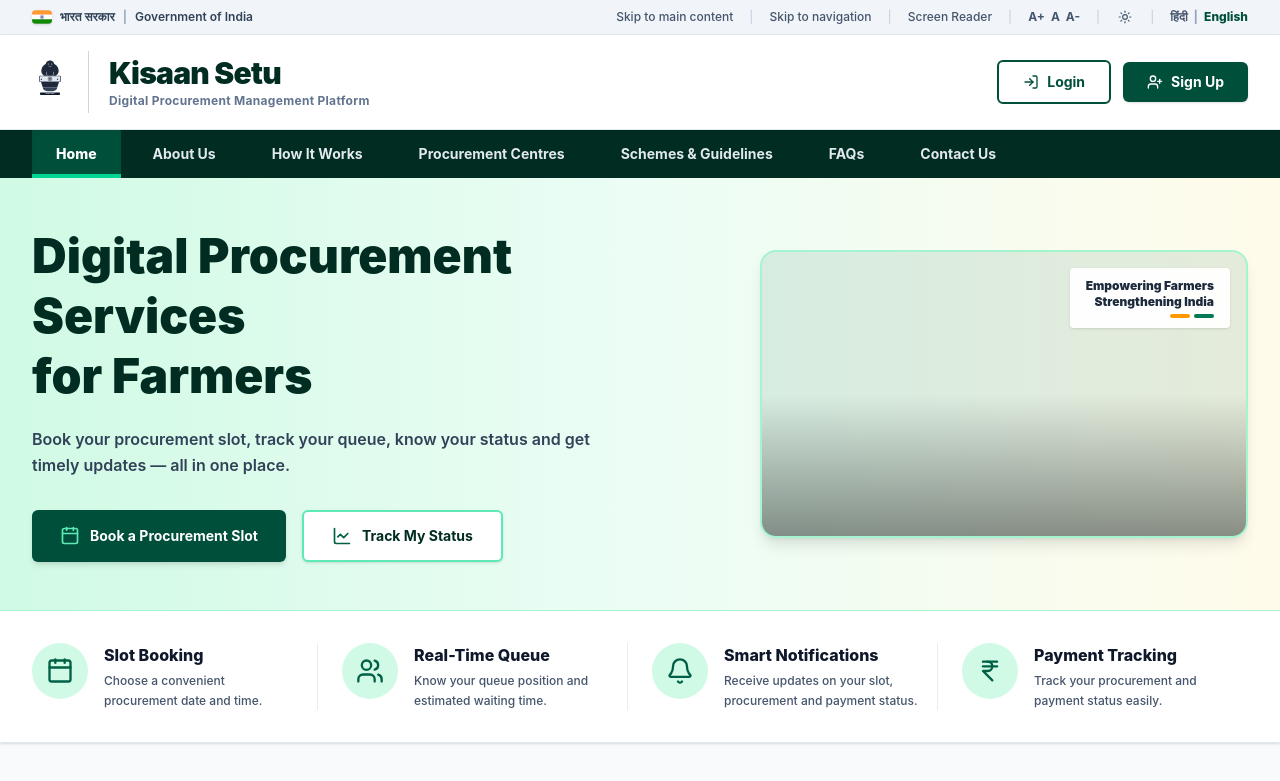
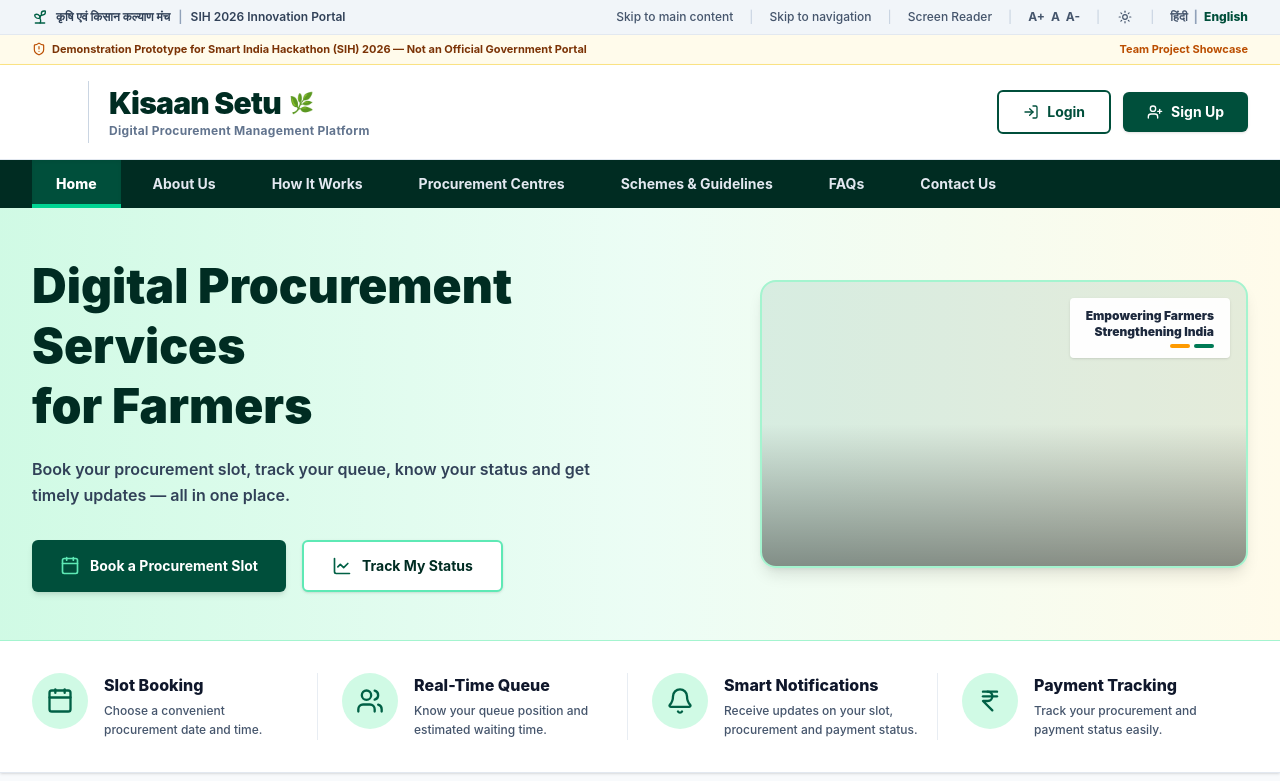
Before and after one commit to ARMKnight28/Kisaan-Setu, a React app in the folder frontend/: page / in a window 1280 px wide. Shown: the top 781 px of the page. Built offline with nearby package versions, Linux system fonts and the light colour scheme; the HTML template or start-up script is replaced by a standard one.

Commit message:
Reserve blank logo containers for future image insertion on Home page

```diff
--- a/frontend/src/pages/Home.jsx
+++ b/frontend/src/pages/Home.jsx
@@ -16,81 +16,10 @@ import {
   Sun,
   LogIn,
   UserPlus,
-  MapPin
+  MapPin,
+  Sprout,
+  ShieldAlert
 } from 'lucide-react';
-
-// Custom SVG Graphic for the Indian National Flag
-const IndiaFlag = ({ className = "w-5 h-3.5" }) => (
-  <svg className={`${className} shadow-sm rounded-sm shrink-0`} viewBox="0 0 640 426" xmlns="http://www.w3.org/2000/svg">
-    <path fill="#f93" d="M0 0h640v142H0z"/>
-    <path fill="#fff" d="M0 142h640v142H0z"/>
-    <path fill="#128807" d="M0 284h640v142H0z"/>
-    <g transform="translate(320 213)">
-      <circle r="60" fill="none" stroke="#000080" strokeWidth="6"/>
-      <circle r="12" fill="#000080"/>
-      {[...Array(24)].map((_, i) => (
-        <line
-          key={i}
-          x1="0"
-          y1="0"
-          x2="0"
-          y2="-60"
-          stroke="#000080"
-          strokeWidth="3"
-          transform={`rotate(${i * 15})`}
-        />
-      ))}
-    </g>
-  </svg>
-);
-
-// High-Precision Official State Emblem of India (Ashoka Lion Capital)
-const StateEmblem = ({ className = "w-8 h-12" }) => (
-  <svg className={`${className} shrink-0`} viewBox="0 0 200 280" fill="none" xmlns="http://www.w3.org/2000/svg">
-    {/* Top Lions Group */}
-    <g fill="#1e293b">
-      {/* Central Lion */}
-      <path d="M100 20C85 20 75 32 75 50C75 68 80 85 85 105H115C120 85 125 68 125 50C125 32 115 20 100 20Z"/>
-      <circle cx="90" cy="40" r="3" fill="#ffffff"/>
-      <circle cx="110" cy="40" r="3" fill="#ffffff"/>
-      <path d="M92 52Q100 58 108 52" stroke="#ffffff" strokeWidth="2" fill="none"/>
-      {/* Mane Texture */}
-      <path d="M80 45C70 55 72 75 82 85M120 45C130 55 128 75 118 85" stroke="#1e293b" strokeWidth="4" strokeLinecap="round"/>
-      <path d="M85 30C75 38 78 58 85 70M115 30C125 38 122 58 115 70" stroke="#1e293b" strokeWidth="3"/>
-
-      {/* Left Lion (Profile) */}
-      <path d="M78 40C65 42 55 55 52 75C50 88 58 100 68 105H84C78 92 75 70 78 40Z"/>
-
-      {/* Right Lion (Profile) */}
-      <path d="M122 40C135 42 145 55 148 75C150 88 142 100 132 105H116C122 92 125 70 122 40Z"/>
-    </g>
-
-    {/* Abacus / Circular Pedestal Base */}
-    <rect x="40" y="105" width="120" height="35" rx="4" fill="#334155"/>
-    <rect x="44" y="108" width="112" height="29" rx="2" fill="#e2e8f0"/>
-
-    {/* Ashoka Chakra on Abacus */}
-    <g transform="translate(100, 122.5)">
-      <circle r="11" fill="none" stroke="#0f172a" strokeWidth="2"/>
-      <circle r="2.5" fill="#0f172a"/>
-      {[...Array(12)].map((_, i) => (
-        <line key={i} x1="0" y1="0" x2="0" y2="-11" stroke="#0f172a" strokeWidth="1.2" transform={`rotate(${i * 30})`}/>
-      ))}
-    </g>
-
-    {/* Galloping Horse (Left) & Bull (Right) Relief Icons */}
-    <path d="M55 122C50 120 46 125 50 128C54 130 58 122 55 122Z" fill="#0f172a"/>
-    <path d="M145 122C140 120 136 125 140 128C144 130 148 122 145 122Z" fill="#0f172a"/>
-
-    {/* Bell Shaped Lotus Base */}
-    <path d="M50 140L150 140L140 170L60 170Z" fill="#1e293b"/>
-    <path d="M60 170C60 185 80 192 100 192C120 192 140 185 140 170Z" fill="#334155"/>
-
-    {/* Satyameva Jayate Inscription (Devanagari Style Graphic Bar) */}
-    <rect x="45" y="198" width="110" height="14" rx="2" fill="#0f172a"/>
-    <text x="100" y="209" fill="#ffffff" fontSize="9" fontWeight="900" textAnchor="middle" letterSpacing="1">सत्यमेव जयते</text>
-  </svg>
-);
 
 export default function Home() {
   const navigate = useNavigate();
@@ -109,10 +38,10 @@ export default function Home() {
       {/* 1. Top Government Utility Strip */}
       <div className="bg-slate-100 border-b border-slate-200 text-xs text-slate-600 px-8 py-2 flex justify-between items-center">
         <div className="flex items-center space-x-2 font-semibold text-slate-700">
-          <IndiaFlag className="w-5 h-3.5" />
-          <span>भारत सरकार</span>
+          <Sprout className="w-4 h-4 text-emerald-800" />
+          <span>कृषि एवं किसान कल्याण मंच</span>
           <span className="text-slate-400">|</span>
-          <span>Government of India</span>
+          <span>SIH 2026 Innovation Portal</span>
         </div>
         <div className="flex items-center space-x-4 font-medium text-xs">
           <button className="hover:text-slate-900">Skip to main content</button>
@@ -137,13 +66,26 @@ export default function Home() {
         </div>
       </div>
 
+      {/* Disclaimer Notice Banner */}
+      <div className="bg-amber-50 border-b border-amber-200 px-8 py-1.5 text-[11px] font-bold text-amber-900 flex items-center justify-between">
+        <span className="flex items-center gap-1.5">
+          <ShieldAlert className="w-3.5 h-3.5 text-amber-700" />
+          <span>Demonstration Prototype for Smart India Hackathon (SIH) 2026 — Not an Official Government Portal</span>
+        </span>
+        <span className="text-amber-700">Team Project Showcase</span>
+      </div>
+
       {/* 2. Main Brand Header */}
       <header className="bg-white px-8 py-4 flex justify-between items-center border-b border-slate-200 shadow-sm">
         <div className="flex items-center space-x-5">
-          <StateEmblem className="w-9 h-14" />
+
+          {/* Reserved Empty Space for Logo / Emblem (w-9 h-12) */}
+          <div className="w-9 h-12 shrink-0"></div>
+
           <div className="border-l border-slate-300 pl-5 py-1">
             <div className="flex items-center space-x-2">
               <h1 className="text-3xl font-black text-emerald-950 tracking-tight">Kisaan Setu</h1>
+              <span className="text-emerald-600 font-bold text-xl">🌿</span>
             </div>
             <p className="text-xs text-slate-500 font-bold tracking-wide mt-0.5">Digital Procurement Management Platform</p>
           </div>
@@ -464,7 +406,8 @@ export default function Home() {
         <div className="max-w-7xl mx-auto px-8 flex flex-col md:flex-row justify-between items-center gap-6">
 
           <div className="flex items-center space-x-4">
-            <StateEmblem className="w-7 h-10 text-emerald-200" />
+            {/* Reserved Empty Space for Footer Logo (w-7 h-10) */}
+            <div className="w-7 h-10 shrink-0"></div>
             <div>
               <p className="font-black text-white text-base">Kisaan Setu</p>
               <p className="text-xs text-emerald-300 font-medium">Digital Procurement Management Platform</p>
@@ -512,7 +455,7 @@ export default function Home() {
         </div>
 
         <div className="max-w-7xl mx-auto px-8 mt-6 pt-4 border-t border-emerald-900/80 text-center text-emerald-400/80 text-xs font-semibold">
-          This is a demo website for SIH (Smart India Hackathon) 2026.
+          This is a prototype web application developed for SIH (Smart India Hackathon) 2026.
         </div>
       </footer>
 
```
